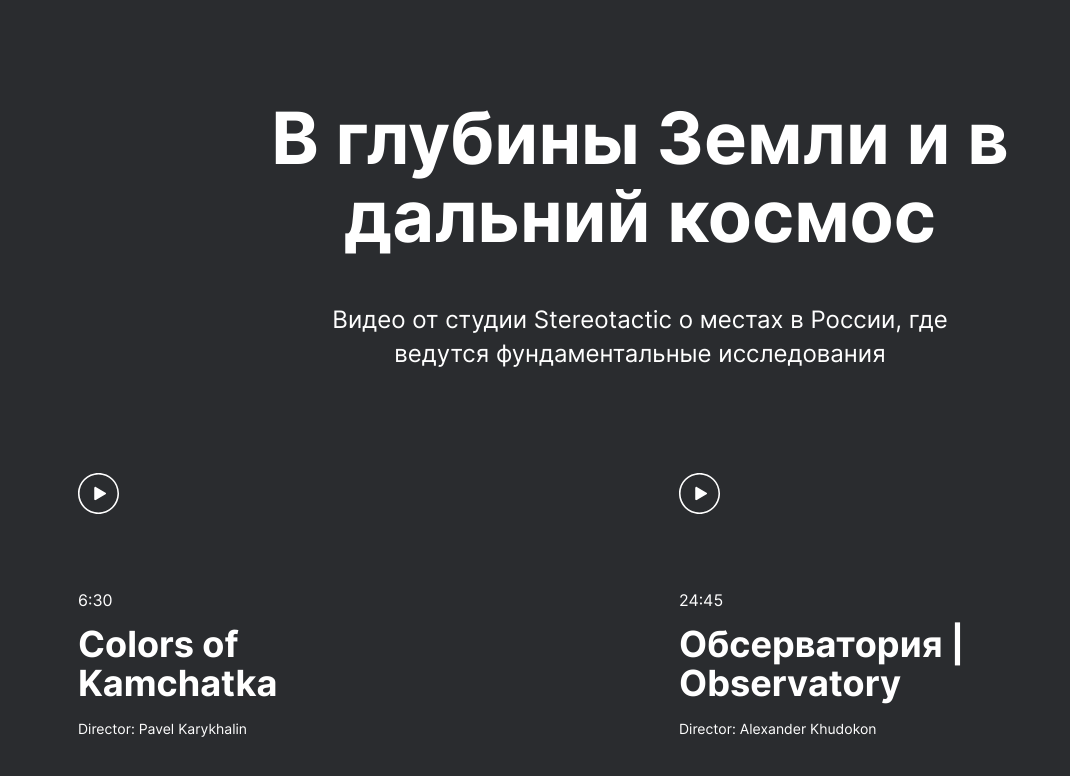
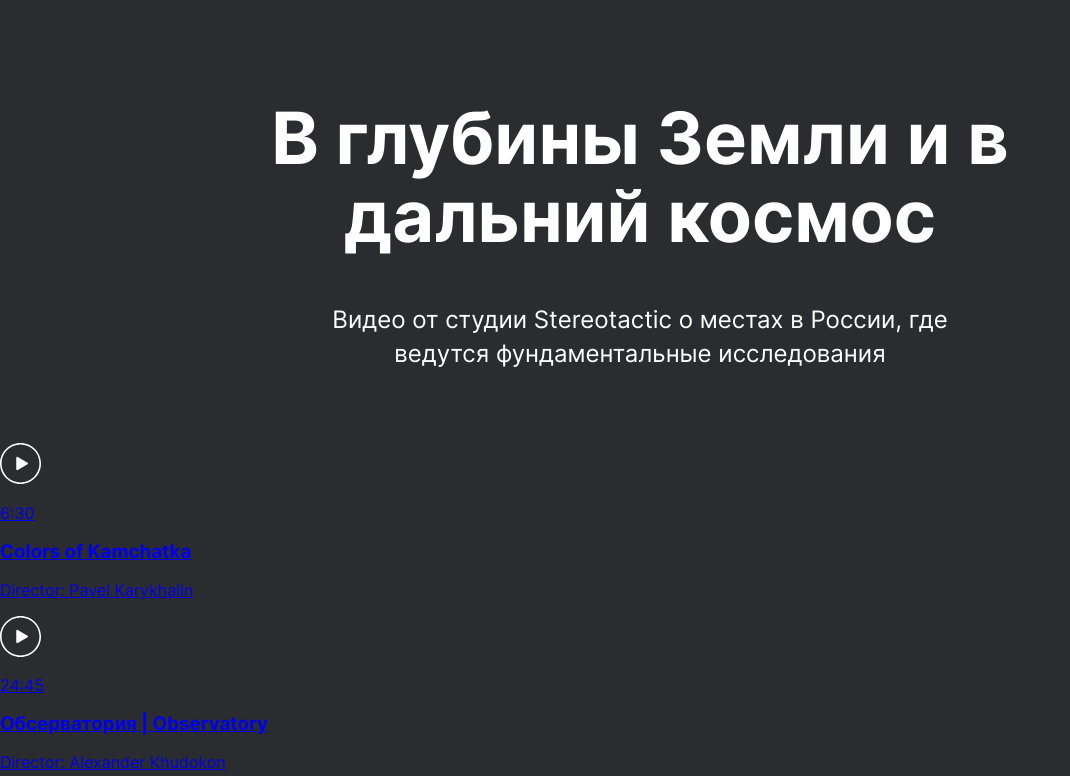
Before and after one commit to MariannaSpb/Russia, a plain HTML site: page index.html in a window 1280 px wide. Shown: the part 5796-6572 px from the top of the page, without its empty margins (0-1070 px from the left). Drawn offline with Linux system fonts and the light colour scheme.

Commit message:
fix video

```diff
--- a/pages/index.css
+++ b/pages/index.css
@@ -8,7 +8,7 @@
 @import url('../blocks/places/places.css');
 @import url('../blocks/place/place.css');
 @import url('../blocks/url/url.css');
-@import url('/blocks/video/video.css');
+@import url('./blocks/video/video.css');
 @import url('../blocks/content-title/content-title.css');
 @import url('../blocks/content-subtitle/content-subtitle.css');
 @import url('../blocks/additional/additional.css');
```
